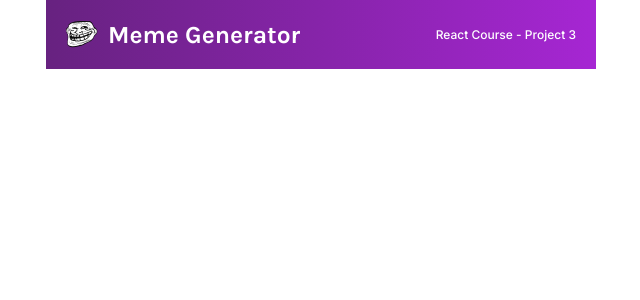
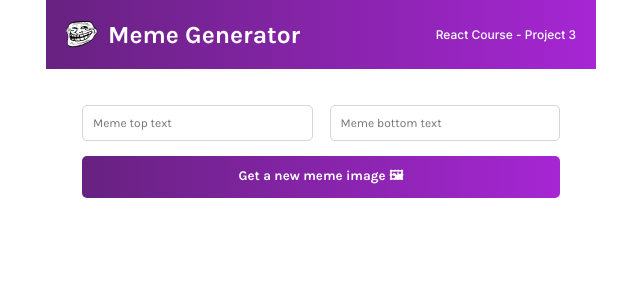
Before and after one commit to GeorgiKeranov/react-course-projects, a React (Create React App) app in the folder meme-generator/: page / in a window 1280 px wide. Shown: the top 300 px of the page, without its empty margins (319-959 px from the left). Built offline with nearby package versions, Linux system fonts and the light colour scheme.

Commit message:
Add new 'Meme' component and styles for it

```diff
--- a/meme-generator/src/App.css
+++ b/meme-generator/src/App.css
@@ -5,6 +5,10 @@ html, body {
 
 h1, h2, h3, h4, h5, h6, p {
     margin: 0;
+}
+
+input {
+    font-family: inherit;
 }
 
 body {
@@ -45,3 +49,35 @@ body {
     font-size: 12px;
     font-weight: 500;
 }
+
+/* Meme */
+.meme {
+    padding: 36px;
+}
+
+.meme .meme__input-fields {
+    display: flex;
+    gap: 17px;
+    margin-bottom: 15px;
+}
+
+.meme input[type="text"] {
+    padding: 10px;
+    flex: 1 1 50%;
+    font-size: 12px;
+    border-radius: 5px;
+    border: 1px solid #D5D4D8;
+    color: #0D0D0D;
+}
+
+.meme input[type="submit"] {
+    width: 100%;
+    background: linear-gradient(90deg, #672280, #A626D3);
+    color: #fff;
+    font-weight: 700;
+    border: 0;
+    border-radius: 5px;
+    text-align: center;
+    padding: 10px;
+    cursor: pointer;
+}
--- a/meme-generator/src/App.js
+++ b/meme-generator/src/App.js
@@ -1,10 +1,12 @@
 import Header from './components/Header';
+import Meme from './components/Meme';
 import './App.css';
 
 function App() {
   return (
     <div className="container">
       <Header />
+      <Meme />
     </div>
   );
 }
--- /dev/null
+++ b/meme-generator/src/components/Meme.js
@@ -0,0 +1,19 @@
+import React from 'react';
+
+function Meme() {
+    return (
+        <div className="meme">
+            <form>
+                <div className="meme__input-fields">
+                    <input type="text" name="meme-top-text" placeholder="Meme top text"/>
+
+                    <input type="text" name="meme-bottom-text" placeholder="Meme bottom text"/>
+                </div>
+
+                <input type="submit" value="Get a new meme image 🖼"/>
+            </form>
+        </div>
+    );
+}
+
+export default Meme;
```
